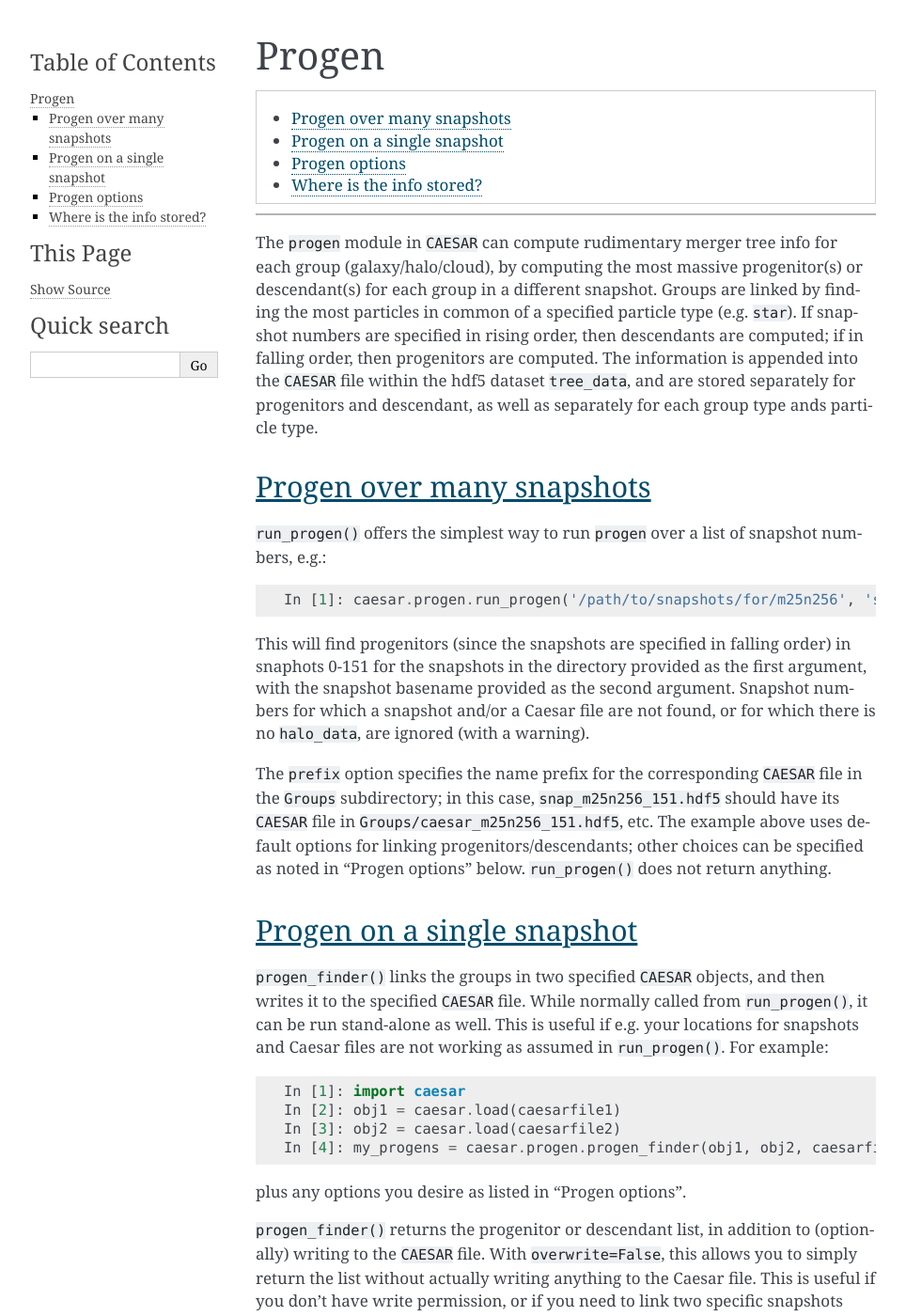
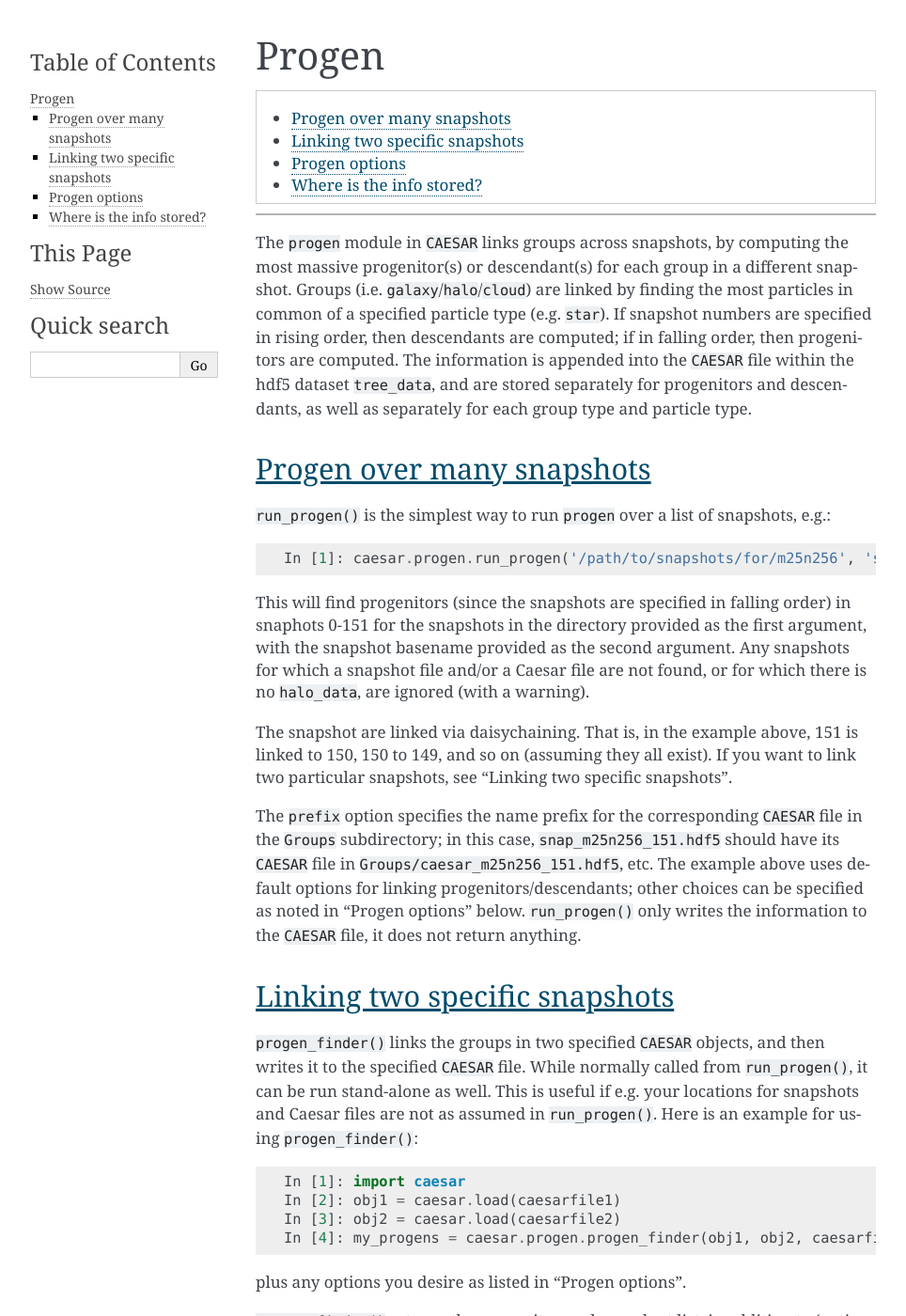
Before and after one commit to dnarayanan/caesar, a Sphinx documentation site: the page built from docs/source/progen.rst, in a window 1280 px wide and 1400 px high. Shown: the whole window at 94% size, without its empty margins (148-1112 px from the left). Built offline with Sphinx 7.4.7, drawn with Linux system fonts in a browser that asks for light colours; some of the changed text lies outside the part shown.

Commit message:
Progen doc updates

```diff
--- a/docs/source/index.rst
+++ b/docs/source/index.rst
@@ -46,8 +46,8 @@
 Once the ``CAESAR`` catalog has been generated, it can be loaded
 and the data easily accessed using simple python commands.  ``CAESAR``
 also provides additional functionality such as identifying most
-massive progenitors/descendants across snapshots, generating `FSPS
-<http://dfm.io/python-fsps/current/>`_ spectra for objects, and
+massive progenitors/descendants across snapshots (see ``Progen``), generating `FSPS
+<http://dfm.io/python-fsps/current/>`_ spectra for objects (see ``Photometry``), and
 checking for contamination in zoom simulations.  Finally, since the
 ``CAESAR`` catalog contains particle lists for each galaxy and halo,
 it enables you to quickly grab the relevant particle data in the original
@@ -90,8 +90,8 @@
    running
    loading
    usage
+   progen
    photometry
-   progen
    units
 
 ----
--- a/docs/source/progen.rst
+++ b/docs/source/progen.rst
@@ -8,37 +8,32 @@
 
 ----
 
-The ``progen`` module in ``CAESAR`` can compute rudimentary merger
-tree info for each group (galaxy/halo/cloud), by computing the most
-massive progenitor(s) or descendant(s) for each group in a different
-snapshot.  Groups are linked by finding the most particles in common
-of a specified particle type (e.g. ``star``).  If snapshot numbers
-are specified in rising order, then descendants are computed; if
-in falling order, then progenitors are computed.  The information
-is appended into the ``CAESAR`` file within the hdf5 dataset
-``tree_data``, and are stored separately for progenitors
-and descendant, as well as separately for each group type ands
-particle type.
+The ``progen`` module in ``CAESAR`` links groups across snapshots, by computing the most massive progenitor(s) or descendant(s) for each group in a different snapshot.
+Groups (i.e. ``galaxy``/``halo``/``cloud``) are linked by finding the most particles in common of a specified particle type (e.g. ``star``).
+If snapshot numbers are specified in rising order, then descendants are computed; if in falling order, then progenitors are computed.
+The information is appended into the ``CAESAR`` file within the hdf5 dataset ``tree_data``, and are stored separately for progenitors and descendants, as well as separately for each group type and particle type.
 
 Progen over many snapshots
 ==========================
 
-``run_progen()`` offers the simplest way to run ``progen`` over a list of snapshot numbers, e.g.:
+``run_progen()`` is the simplest way to run ``progen`` over a list of snapshots, e.g.:
 
 .. code-block:: python
 
    In [1]: caesar.progen.run_progen('/path/to/snapshots/for/m25n256', 'snap_m25n256_', list(range(151,0,-1), prefix='caesar_')
 
 This will find progenitors (since the snapshots are specified in falling order) in snaphots 0-151 for the snapshots in the directory provided as the first argument, with the snapshot basename provided as the second argument.
-Snapshot numbers for which a snapshot and/or a Caesar file are not found, or for which there is no ``halo_data``, are ignored (with a warning).
+Any snapshots for which a snapshot file and/or a Caesar file are not found, or for which there is no ``halo_data``, are ignored (with a warning).
+
+The snapshot are linked via daisychaining.  That is, in the example above, 151 is linked to 150, 150 to 149, and so on (assuming they all exist).  If you want to link two particular snapshots, see "Linking two specific snapshots".
 
 The ``prefix`` option specifies the name prefix for the corresponding ``CAESAR`` file in the ``Groups`` subdirectory; in this case, ``snap_m25n256_151.hdf5`` should have its ``CAESAR`` file in ``Groups/caesar_m25n256_151.hdf5``, etc.
-The example above uses default options for linking progenitors/descendants; other choices can be specified as noted in "Progen options" below.  ``run_progen()`` does not return anything.
+The example above uses default options for linking progenitors/descendants; other choices can be specified as noted in "Progen options" below.  ``run_progen()`` only writes the information to the ``CAESAR`` file, it does not return anything.
 
-Progen on a single snapshot
-===========================
+Linking two specific snapshots
+==============================
 
-``progen_finder()`` links the groups in two specified ``CAESAR`` objects, and then writes it to the specified ``CAESAR`` file.  While normally called from ``run_progen()``, it can be run stand-alone as well.  This is useful if e.g. your locations for snapshots and Caesar files are not working as assumed in ``run_progen()``.  For example:
+``progen_finder()`` links the groups in two specified ``CAESAR`` objects, and then writes it to the specified ``CAESAR`` file.  While normally called from ``run_progen()``, it can be run stand-alone as well.  This is useful if e.g. your locations for snapshots and Caesar files are not as assumed in ``run_progen()``.  Here is an example for using ``progen_finder()``:
 
 .. code-block:: python
 
@@ -49,7 +44,8 @@
 
 plus any options you desire as listed in "Progen options".
 
-``progen_finder()`` returns the progenitor or descendant list, in addition to (optionally) writing to the ``CAESAR`` file.  With ``overwrite=False``, this allows you to simply return the list without actually writing anything to the Caesar file. This is useful if you don't have write permission, or if you need to link two specific snapshots that are not in the default (usually sequential) list stored in the ``CAESAR`` file.
+``progen_finder()`` returns the progenitor or descendant list, in addition to (optionally) writing to the ``CAESAR`` file.
+If you set ``overwrite=False``, the progenitor/descendant list is returned without actually writing anything to the Caesar file. This is useful if you don't have write permission, or if you need to link two particular snapshots but don't want to save that for posterity.
 
 Progen options
 ==============
@@ -72,12 +68,12 @@
 
 The identifier for each array is created by concatenating three pieces of information: Whether it is a progenitor or descendant; the group type; and the particle time.  An example might be ``progen_galaxy_star``, meaning that the indexes in that array are progenitors of galaxies linked via most numbers of stars in common.  This array will have exactly as many entries as there are galaxies in ``galaxy_data``.
 
-Each of 3 group types can be linked in two ways (``progen``/``descend``) via each of (in principle) 6 particle types, making for 36 potential arrays being stored in ``tree_data``. Of course, galaxies and clouds do not include dark matter particles, so e.g. ``descend_galaxy_dm`` or ``progen_cloud_dm2`` will never exist; thus there are actually 28 potential arrays.
+Each of 3 group types can be linked in two ways (``progen``/``descend``) via each of 6 particle types, making for 36 potential arrays being stored in ``tree_data``. In detail, galaxies and clouds do not include dark matter particles so e.g. ``descend_galaxy_dm`` or ``progen_cloud_dm2`` cannot exist, so there are actually 28 potential arrays.
 
-Additionally, ``tree_data`` hold the redshift for which the progenitors and/or descendants have been identified.  You can retrieve info using the ``get_progen_redshift()`` command:
+Additionally, ``tree_data`` hold the redshift for which the progenitors and/or descendants have been identified.  You can retrieve this info using the ``get_progen_redshift()`` command:
 
 .. code-block:: python
 
-   In [1]: z_descend = caesar.progen.get_progen_redshift(my_caesar_file,'descend_galaxy_star')
+   In [1]: redshift = caesar.progen.get_progen_redshift(my_caesar_file,'descend_galaxy_star')
 
 or similarly for any other choice of ``progen_XXX_YYY`` or ``descend_XXX_YYY`` info.
```
